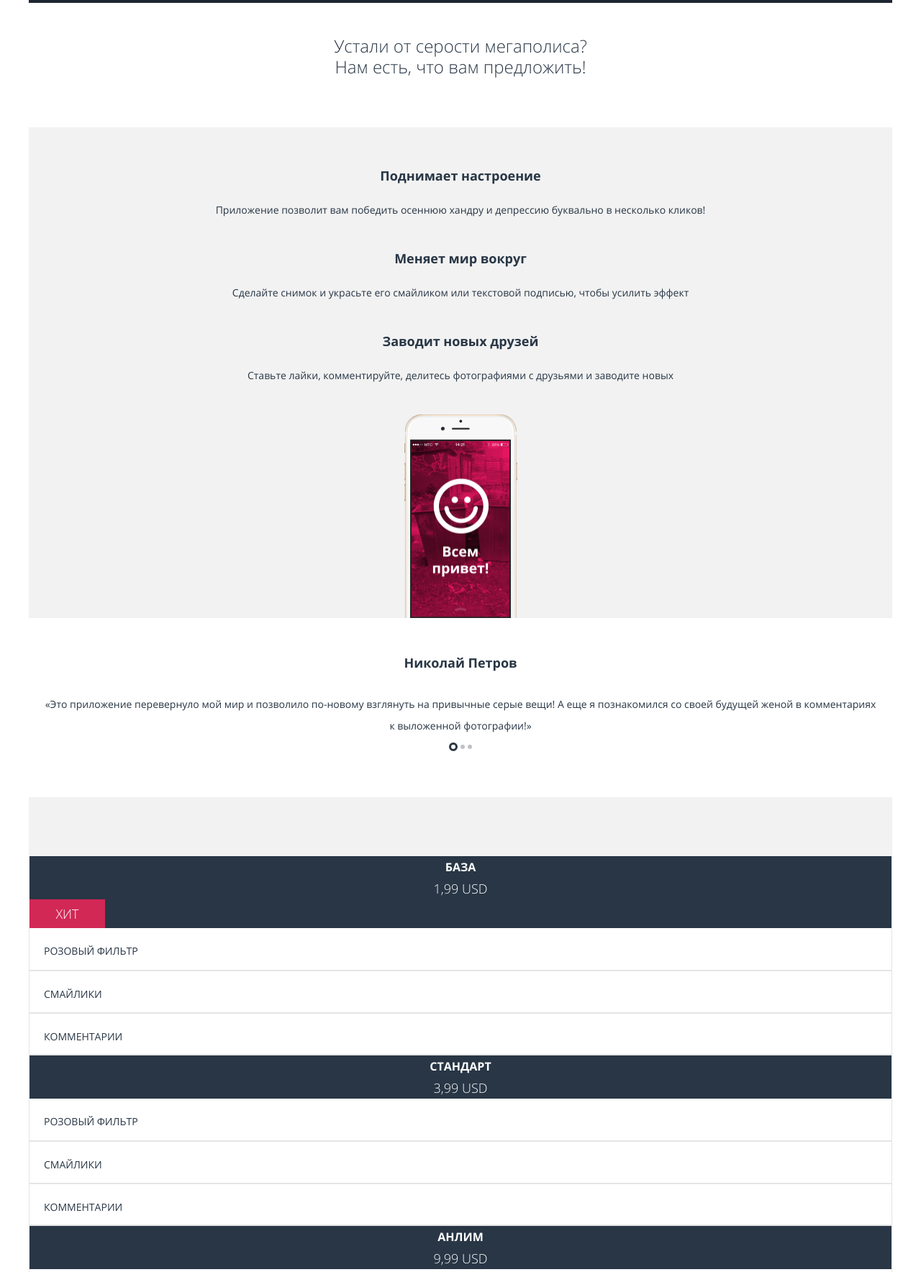
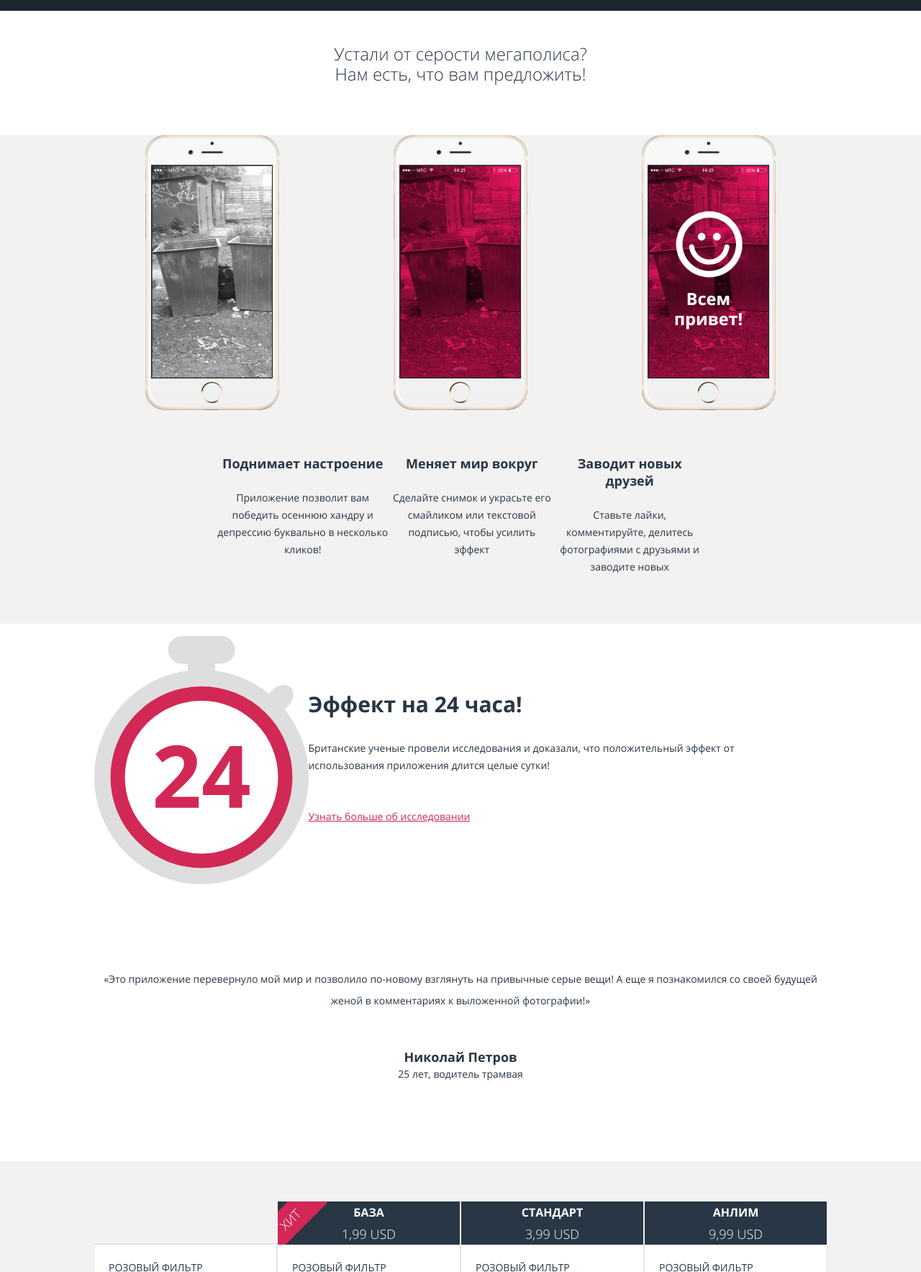
Before and after one commit to NickOrlovsky/1052625-pink-24, a website: page source/index.html in a window 1280 px wide. Shown: the part 1032-2800 px from the top of the page at 72% size. Drawn offline with nearby package versions, Linux system fonts and the light colour scheme; files that its build step writes are made by us from their sources; files whose address does not match are found by name.

Commit message:
Сетки гля глав страницы

```diff
--- a/source/index.html
+++ b/source/index.html
@@ -3,6 +3,7 @@
 
 <head>
   <meta charset="utf-8">
+  <meta name="viewport" content="width=device-width, initial-scale=1">
   <title>HTML Academy: Пинк</title>
   <link rel="stylesheet" href="css/style.css">
   <link rel="stylesheet" href="css/normalize.css">
@@ -19,7 +20,6 @@
       </button>
     </div>
     <nav class="main-nav">
-        <div class="main-nav__wrapper">
         <ul class="main-nav__list">
           <li class=main-nav__list-item>
             <a href="#">Главная</a>
@@ -34,7 +34,6 @@
             <a href="#">HTML Academy</a>
           </li>
         </ul>
-        </div>
     </nav>
   </header>
   <main class="page__main">
@@ -84,6 +83,18 @@
             предложить!
           </p>
         </div>
+        <div class="advantages__list-wrapper">
+          <ul class="advantages__screen-list">
+            <li class="advantages__screen-item">
+              <img class="advantages__screen-img" src="img/content/screen-gray.png" alt="Серый экран">
+            </li>
+            <li class="advantages__screen-item">
+              <img class="advantages__screen-img" src="img/content/screen-pink.png" alt="Розовый экран">
+            </li>
+            <li class="advantages__screen-item advantages__screen-item--visible">
+              <img class="advantages__screen-img" src="img/content/screen-smile.png" alt="Розовый экран со смайликом">
+            </li>
+          </ul>
           <ul class="advantages__list">
             <li class="advantages__list-item">
               <h3 class="advantages__title">Поднимает настроение</h3>
@@ -102,13 +113,29 @@
             </li>
           </ul>
         </div>
+        <div class="effect">
+          <div class="effect__wrapper">
+            <img class="effect__time-logo" src="img/graphics/timer.svg" alt="Таймер" width="238" height="276">
+          <div class="effect__text-wrapper">
+            <h3 class="effect__headline">Эффект
+              на 24 часа!</h3>
+            <p class="effect__text">Британские ученые провели исследования
+              и доказали, что положительный эффект
+              от использования приложения длится целые сутки!</p>
+            <a class="effect__link" href="#">Узнать больше об исследовании</a>
+          </div>
+          </div>
+        </div>
+      </div>
     </section>
     <section class="feedback">
       <div class="feedback__wrapper">
         <h2 class="visually-hidden">Отзывы о нас</h2>
         <ul class="feedback__list slider-list">
           <li class="feedback__list-item feedback__list-item--current slider-list__item">
-            <b class="feedback__title">Николай Петров</b>
+            <b class="feedback__title">Николай Петров<br>
+              <span class="feedback__title-job">25 лет, водитель трамвая</span>
+            </b>
             <blockquote class="feedback__text">«Это приложение перевернуло мой мир и позволило по-новому взглянуть на
               привычные
               серые вещи! А еще я познакомился со своей будущей женой в комментариях к выложенной фотографии!»
@@ -129,6 +156,11 @@
       <div class="pricing__wrapper">
         <h2 class="visually-hidden">Наши цены</h2>
         <ul class="pricing__list slider-list">
+          <li class="pricing__list-item pricing__side-legend slider-list__item">
+            <p>Розовый фильтр</p>
+            <p>Смайлики</p>
+            <p>Комментарии</p>
+          </li>
           <li class="pricing__list-item slider-list__item">
             <div class="pricing__headline">
               <h3>База</h3>
@@ -186,9 +218,9 @@
               Конюшенная, 19/8</a>
           </li>
         </ul>
-        <p class="contacts__map">
-          <img src="img/map/map.jpg" alt="Карта указывающая адресс ул. Большая
-          Конюшенная, 19/8" width="320" height="200">
+        <p class="contacts__map-wrapper">
+          <img class="contacts__map-img" src="img/map/map.jpg" alt="Карта указывающая адресс ул. Большая
+          Конюшенная, 19/8">
         </p>
       </div>
     </section>
--- a/source/less/components/advantages.less
+++ b/source/less/components/advantages.less
@@ -13,19 +13,99 @@
 .advantages__slogan {
   margin: 0;
   padding: 46px 20px 70px;
+
   font-size: 24px;
   line-height: 28.8px;
   font-weight: 300;
   text-align: center;
 }
 
-.advantages__list {
+.advantages__list-wrapper {
+  display: flex;
+  flex-direction: column;
+  align-items: center;
+
+  padding: 0 20px 0;
+
+  background: @background-gray;
+
+  @media (min-width: @tablet-width) {
+    flex-direction: row;
+  }
+
+  @media (min-width: @desktop-width) {
+    flex-direction: column;
+  }
+}
+
+.advantages__screen-list {
+  order: 2;
+
   margin: 0;
-  padding: 55px 20px 325px;
+  padding: 0;
+  box-sizing: border-box;
 
   list-style: none;
 
-  background: @background-gray url("../img/backgrounds/phone-smile-bg.png") no-repeat 50% 110%;
+  @media (min-width: @tablet-width) {
+    display: flex;
+    justify-content: center;
+    order: 0;
+
+    width: 45%;
+  }
+
+  @media (min-width: @desktop-width) {
+    max-width: 876px;
+    width: 100%;
+    justify-content: space-between;
+  }
+}
+
+.advantages__screen-item {
+  display: none;
+
+  &--visible {
+    display: block;
+  }
+
+  @media (min-width: @desktop-width) {
+    display: block;
+  }
+}
+
+.advantages__screen-img {
+  width: 157px;
+  height: 320px;
+  object-fit: cover;
+
+  @media (min-width: @tablet-width) {
+    width: 268px;
+    height: 547px;
+  }
+
+  @media (min-width: @desktop-width) {
+    width: 186px;
+    height: 382px;
+  }
+}
+
+.advantages__list {
+  margin: 0;
+  padding: 55px 0 48px;
+
+  list-style: none;
+
+  @media (min-width: @tablet-width) {
+    display: flex;
+    flex-direction: column;
+
+    width: 55%;
+  }
+
+  @media (min-width: @desktop-width) {
+    flex-direction: row;
+  }
 }
 
 .advantages__list-item {
--- a/source/less/components/contacts.less
+++ b/source/less/components/contacts.less
@@ -3,6 +3,14 @@
 
 .contacts__wrapper {
   padding: 50px 49px 10px;
+
+  @media (min-width: @tablet-width) {
+    padding: 55px 49px 10px 67px;
+  }
+
+  @media (min-width: @desktop-width) {
+    padding: 74px 160px 10px 177px;
+  }
 }
 
 .contacts__slogan {
@@ -13,9 +21,21 @@
   font-weight: 300;
   line-height: 28.8px;
   text-align: center;
+
+  @media (min-width: @tablet-width) {
+    margin-bottom: 51px;
+  }
+
+  @media (min-width: @desktop-width) {
+    margin-bottom: 61px;
+  }
 }
 
 .contacts__list {
+  display: flex;
+  flex-wrap: wrap;
+  justify-content: center;
+
   margin: 0;
   padding: 0;
 
@@ -53,6 +73,11 @@
   }
 }
 
-.contacts__map {
+.contacts__map-wrapper {
   margin: 0;
 }
+
+.contacts__map-img {
+  max-width: 100%;
+  object-fit: cover;
+}
--- /dev/null
+++ b/source/less/components/effect.less
@@ -0,0 +1,59 @@
+.effect {
+  display: none;
+
+  @media (min-width: @tablet-width) {
+    display: block;
+  }
+}
+
+.effect__wrapper {
+  display: flex;
+  justify-content: space-between;
+  align-items: center;
+
+  padding: 54px 20px 54px;
+
+  @media (min-width: @desktop-width) {
+    padding: 17px 166px 67px 131px;
+  }
+}
+
+.effect__time-logo {
+  width: 238px;
+  height: 276px;
+
+  @media (min-width: @desktop-width) {
+    width: 298px;
+    height: 345px;
+  }
+}
+
+
+.effect__headline {
+  margin: 0;
+  margin-bottom: 24px;
+
+  font-size: 30px;
+  font-weight: 700;
+
+  @media (min-width: @desktop-width) {
+    margin-bottom: 37px;
+  }
+}
+
+.effect__text {
+  margin: 0;
+  margin-bottom: 24px;
+
+  font-size: 14px;
+
+  @media (min-width: @desktop-width) {
+    margin-bottom: 47px;
+  }
+}
+
+.effect__link {
+  display: block;
+
+  color: @coral-red;
+}
--- a/source/less/components/feedback.less
+++ b/source/less/components/feedback.less
@@ -3,6 +3,10 @@
 
 .feedback__wrapper {
   padding: 50px 20px 60px;
+
+  @media (min-width: @desktop-width) {
+    padding: 50px 130px 60px;
+  }
 }
 
 .feedback__list {
@@ -13,6 +17,9 @@
 
 
 .feedback__list-item {
+  display: flex;
+  flex-direction: column;
+
   text-align: center;
 }
 
@@ -27,14 +34,39 @@
 
   font-size: 18px;
   font-weight: 700;
+
+  @media (min-width: @tablet-width) {
+    order: 2;
+    margin-bottom: 49px;
+  }
+}
+
+.feedback__title-job {
+  display: none;
+
+  font-size: 14px;
+  font-weight: 400;
+  text-align: center;
+
+  @media (min-width: @tablet-width) {
+    display: block;
+  }
 }
 
 .feedback__text {
   margin: 0;
 
   line-height: 30px;
+
+  @media (min-width: @tablet-width) {
+    margin-bottom: 51px;
+  }
 }
 
 .feedback__buttons {
   margin: 0;
+
+  @media (min-width: @desktop-width) {
+    display: none;
+  }
 }
--- a/source/less/components/footer.less
+++ b/source/less/components/footer.less
@@ -2,7 +2,16 @@
 // }
 
 .footer__wrapper {
+  display: flex;
+  flex-direction: column;
+  align-items: center;
+
   padding: 40px 20px 40px;
+
+  @media (min-width: @tablet-width) {
+    flex-direction: row;
+    justify-content: space-between;
+  }
 }
 
 .footer__logo {
@@ -13,6 +22,7 @@
 // }
 
 .footer__social-list {
+  display: flex;
   margin: 0;
   padding: 0;
 
--- a/source/less/components/header.less
+++ b/source/less/components/header.less
@@ -1,4 +1,7 @@
 .header {
+  display: flex;
+  flex-direction: column;
+
   font-size: 18px;
   font-weight: 700;
 
@@ -11,10 +14,19 @@
   justify-content: space-between;
   align-items: center;
 
+  height: 66px;
   padding: 0 20px;
 
-  min-height: 66px;
+  @media (min-width: @tablet-width) {
+    height: 110px;
+  }
 }
 
 // .header__logo {
 // }
+
+.header__nav-toggle {
+  @media (min-width: @desktop-width) {
+    display: none;
+  }
+}
--- a/source/less/components/intro.less
+++ b/source/less/components/intro.less
@@ -7,6 +7,15 @@
 
 .intro__wrapper {
   padding: 95px 20px 38px;
+
+  @media (min-width: @tablet-width) {
+    max-width: 300px;
+    padding: 102px 20px 119px;
+  }
+
+  @media (min-width: @desktop-width) {
+    padding: 114px 130px 130px;
+  }
 }
 
 .intro__header {
@@ -33,6 +42,7 @@
 
   margin-bottom: 32px;
   padding: 21px 38px;
+  box-sizing: border-box;
 
   font-size: 18px;
   line-height: 18px;
--- a/source/less/components/main-nav.less
+++ b/source/less/components/main-nav.less
@@ -2,17 +2,23 @@
   // display: none;
   background-color: @basic-font;
 }
-// .main-nav__toggle {
-// }
 
 // .main-nav__wrapper {
 // }
 
 .main-nav__list {
+  display: flex;
+  flex-direction: column;
+
   padding: 0;
   margin: 0;
 
   list-style: none;
+
+  @media (min-width: @desktop-width) {
+    flex-direction: row;
+    justify-content: space-between;
+  }
 }
 
 .main-nav__list-item {
@@ -40,4 +46,9 @@
   & a:active {
     color: @coral-red-active;
   }
+
+  @media (min-width: @desktop-width) {
+    background-color: none;
+    border: none;
+  }
 }
--- a/source/less/components/pricing.less
+++ b/source/less/components/pricing.less
@@ -4,14 +4,31 @@
 
 .pricing__wrapper {
   padding: 82px 0 49px;
+
+  @media (min-width: @tablet-width) {
+    padding: 56px 20px 70px;
+  }
+
+  @media (min-width: @desktop-width) {
+    padding: 56px 130px 98px;
+  }
 }
 
+
 .pricing__list {
+  display: grid;
+  grid-template-columns: 1fr 1fr 1fr;
+
   margin: 0;
   margin-bottom: 45px;
   padding: 0;
 
   list-style: none;
+
+  @media (min-width: @tablet-width) {
+    grid-template-columns: 1fr 1fr 1fr 1fr;
+    margin-bottom: 0;
+  }
 }
 
 .pricing__list-item {
@@ -20,11 +37,11 @@
   & > p {
     margin: 0;
     padding: 20px 20px 20px;
-    max-height: 59px;
     box-sizing: border-box;
 
     text-transform: uppercase;
 
+    background-color: @basic-white;
     border: 1px solid @pricing-border-cell;
   }
 
@@ -37,7 +54,24 @@
   }
 }
 
+.pricing__side-legend {
+  display: none;
+
+  background-color: @background-gray;
+
+  @media (min-width: @tablet-width) {
+    display: flex;
+    flex-direction: column;
+    justify-content: end;
+  }
+
+  & p:first-of-type {
+    border-top: 2px solid @pricing-border-cell;
+  }
+}
+
 .pricing__headline {
+  position: relative;
 
   color: @basic-white;
   text-align: center;
@@ -47,6 +81,7 @@
   background-color: @basic-font;
   border-left: 1px solid @background-gray;
   border-right: 1px solid @background-gray;
+  overflow: hidden;
 
   h3 {
     margin: 0;
@@ -64,6 +99,10 @@
 }
 
 .pricing__label-hit {
+  position: absolute;
+  top: 5px;
+  left: -35px;
+
   width: 105px;
   padding: 5px 0;
   margin: 0;
@@ -72,6 +111,7 @@
   font-weight: 400;
 
   background-color: @coral-red;
+  transform: rotate(-45deg);
 }
 
 // .pricing__list-item--current {
@@ -79,4 +119,8 @@
 
 .pricing__buttons {
   margin: 0;
+
+  @media (min-width: @tablet-width) {
+    display: none;
+  }
 }
--- a/source/less/global/page.less
+++ b/source/less/global/page.less
@@ -4,7 +4,4 @@
 
 .page__body {
   min-width: 320px;
-  max-width: 1200px;
-  width: 100%;
-  margin: 0 auto;
 }
--- /dev/null
+++ b/source/less/global/viewport.less
@@ -0,0 +1,3 @@
+@mobile-width-only: 659px;
+@tablet-width: 660px;
+@desktop-width: 1200px;
--- a/source/less/style.less
+++ b/source/less/style.less
@@ -1,5 +1,6 @@
 
 // Globals
+@import "./global/viewport.less";
 @import "./global/varialbles.less";
 @import "./global/global.less";
 @import "./global/fonts.less";
@@ -21,3 +22,4 @@
 @import "./components/journey.less";
 @import "./components/button.less";
 @import "./components/range.less";
+@import "./components/effect.less";
```
Also changed, not shown: source/img/backgrounds/phone-smile-bg.png (deleted), source/img/content/screen-gray.png (added), source/img/content/screen-pink.png (added), source/img/content/screen-smile.png (added), source/img/graphics/timer.svg (added), source/img/map/map.jpg. Lines whose indentation alone changed are shown as unchanged.
